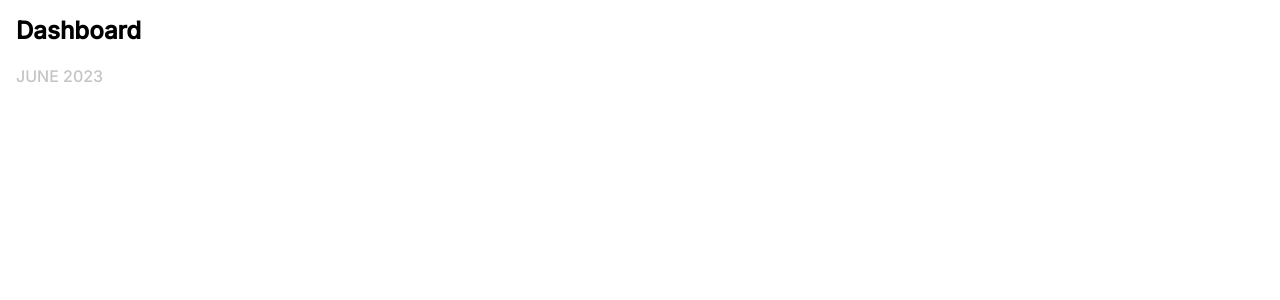
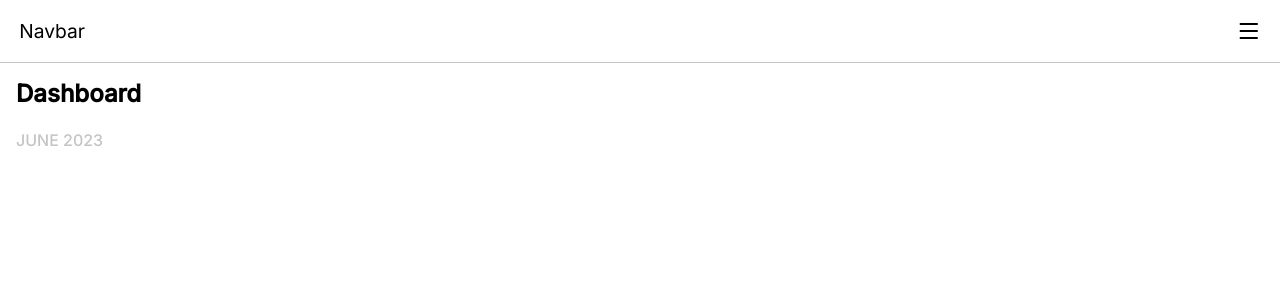
Before and after one commit to Lexeor/pay-vault, a React (Create React App) app: page /dashboard in a window 1280 px wide. Shown: the top 300 px of the page. Built offline with nearby package versions, Linux system fonts and the light colour scheme.

Commit message:
NavBar added

```diff
--- a/public/index.html
+++ b/public/index.html
@@ -11,10 +11,16 @@
     />
     <link rel="apple-touch-icon" href="%PUBLIC_URL%/logo192.png" />
     <link rel="manifest" href="%PUBLIC_URL%/manifest.json" />
+    <!-- Fonts -->
     <link rel="preconnect" href="https://fonts.googleapis.com" />
     <link rel="preconnect" href="https://fonts.gstatic.com" crossorigin />
     <link
       href="https://fonts.googleapis.com/css2?family=Bebas+Neue&family=Inter:wght@100;200;300;400;500&display=swap"
+      rel="stylesheet"
+    />
+    <!-- Icons -->
+    <link
+      href="https://cdn.jsdelivr.net/npm/remixicon@2.2.0/fonts/remixicon.css"
       rel="stylesheet"
     />
     <title>React App</title>
--- a/src/App.tsx
+++ b/src/App.tsx
@@ -1,8 +1,14 @@
 import MainRoutes from "./Routes";
+import Navbar from "./components/Navbar";
+import { useLocation } from "react-router-dom";
 
 function App() {
+  const location = useLocation();
+  console.log(location.pathname);
+
   return (
     <div className="App">
+      {location.pathname !== "/login" && <Navbar />}
       <MainRoutes />
     </div>
   );
--- /dev/null
+++ b/src/components/Navbar.tsx
@@ -0,0 +1,14 @@
+import React from "react";
+
+type Props = {};
+
+const Navbar = (props: Props) => {
+  return (
+    <div className="navbar">
+      <span>Navbar</span>
+      <i className="ri-menu-line"></i>
+    </div>
+  );
+};
+
+export default Navbar;
--- /dev/null
+++ b/src/styles/_navbar.scss
@@ -0,0 +1,12 @@
+.navbar {
+  display: flex;
+  flex-direction: row;
+  justify-content: space-between;
+  padding: 1em;
+  border-bottom: 1px solid $color-separator;
+  font-size: 1.2em;
+
+  i {
+    font-size: 1.5rem;
+  }
+}
--- a/src/styles/main.css
+++ b/src/styles/main.css
@@ -90,6 +90,18 @@ h4 {
     padding: 2em;
   }
 }
+.navbar {
+  display: flex;
+  flex-direction: row;
+  justify-content: space-between;
+  padding: 1em;
+  border-bottom: 1px solid #c4c4c4;
+  font-size: 1.2em;
+}
+.navbar i {
+  font-size: 1.5rem;
+}
+
 .btn-primary,
 .btn-secondary {
   border-radius: 20px;
--- a/src/styles/main.scss
+++ b/src/styles/main.scss
@@ -53,6 +53,7 @@ h4 {
 }
 
 @import "./login";
+@import "./navbar";
 
 // Primitives
 
```
Also changed, not shown: 1 other file (tests, documents, lock files or other folders).
